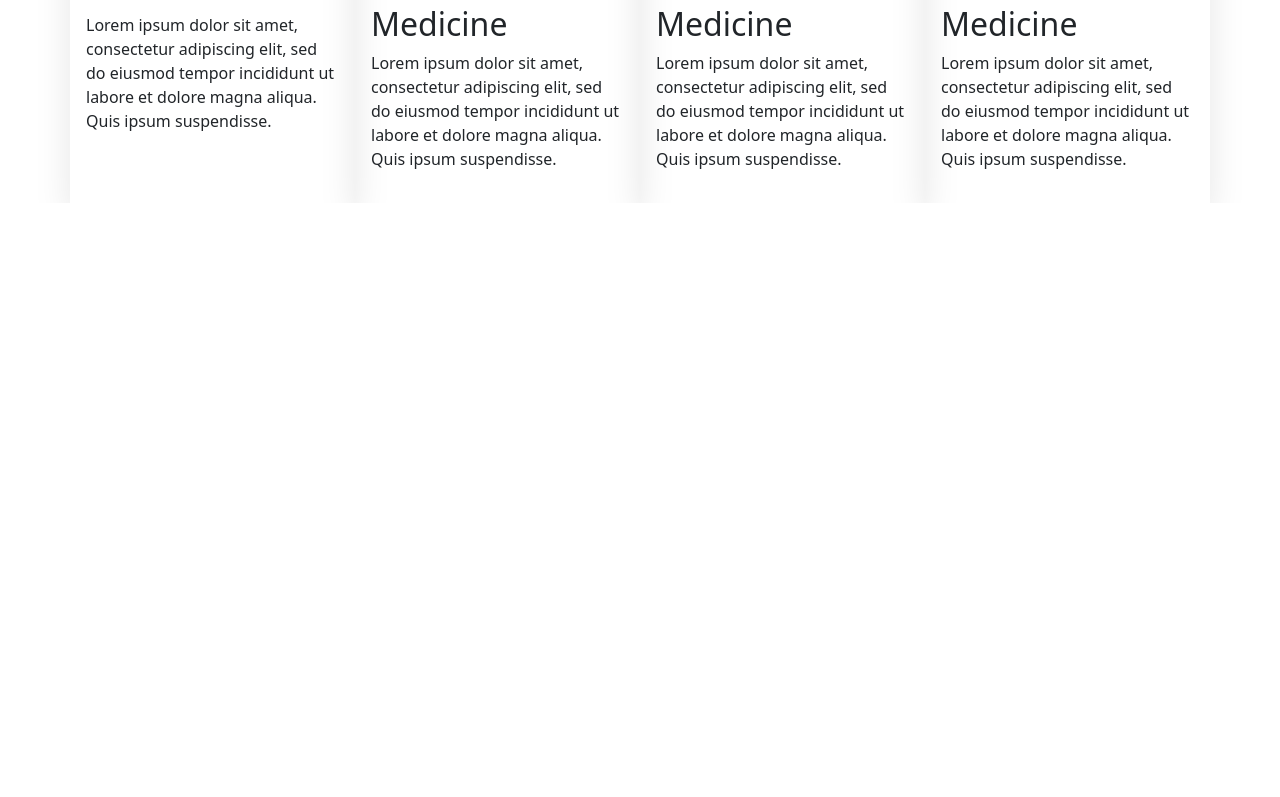
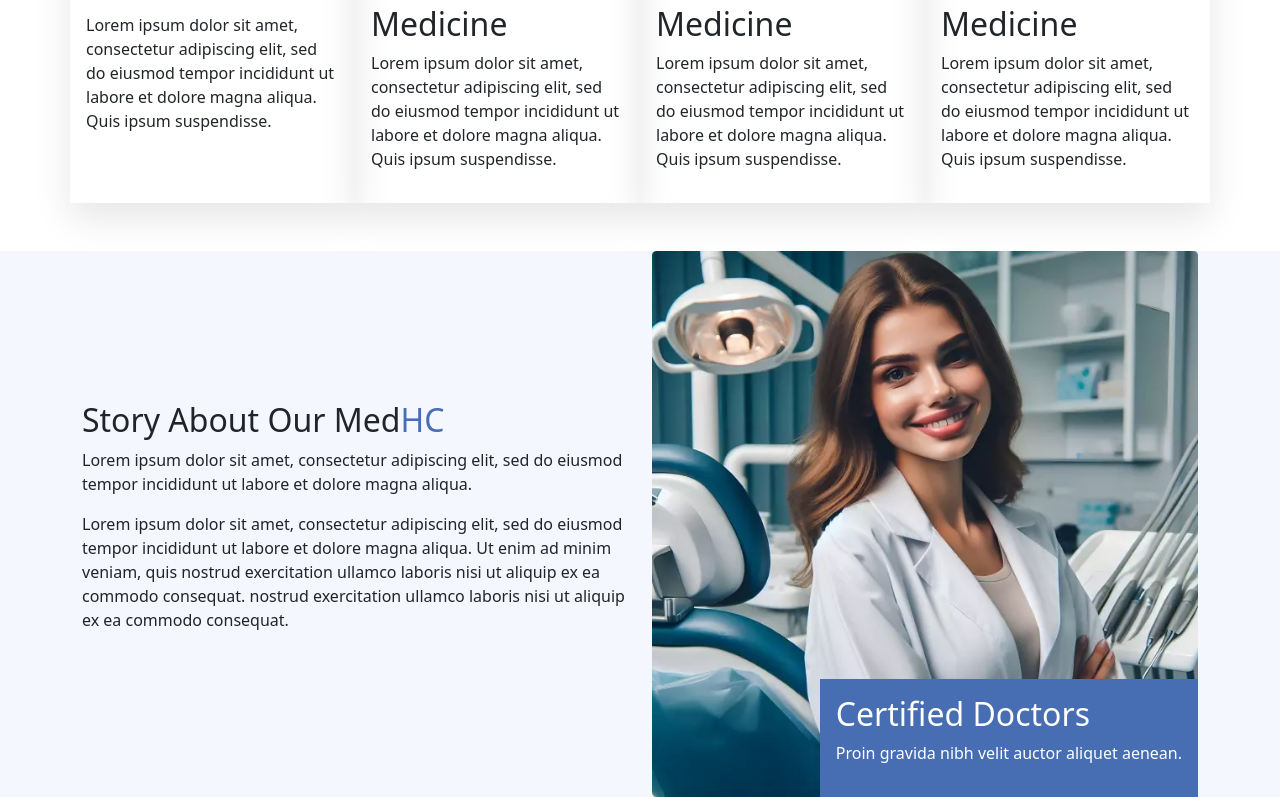
Before and after one commit to arathn8n/medHc, a React (Vite) app: page / in a window 1280 px wide. Shown: the part 1340-2137 px from the top of the page. Before the commit the page ends 1543 px from the top, so only its background shows below. Built offline with nearby package versions, Linux system fonts and the light colour scheme.

Commit message:
terminando about

```diff
--- /dev/null
+++ b/src/components/about/About.jsx
@@ -0,0 +1,34 @@
+import React from 'react'
+import './about.css'
+
+const About = () => {
+    return (
+        <div className='bgColorW'>
+            <div className='container'>
+                <div className='row align-items-center'>
+                    <section className='col-12 col-md-6'>
+                        <header>
+                            <h2>Story About Our Med<span className='spanAbout'>HC</span> </h2>
+                        </header>
+                        <p>Lorem ipsum dolor sit amet, consectetur adipiscing elit, sed do eiusmod tempor incididunt ut labore et dolore magna aliqua.</p>
+                        <p>Lorem ipsum dolor sit amet, consectetur adipiscing elit, sed do eiusmod tempor incididunt ut labore et dolore magna aliqua. Ut enim ad minim veniam, quis nostrud exercitation ullamco laboris nisi ut aliquip ex ea commodo consequat. nostrud exercitation ullamco laboris nisi ut aliquip ex ea commodo consequat.</p>
+                    </section>
+
+                    <div className='col-12 col-md-6'>
+                        <figure className='figureAbout'>
+                            <img className='img-fluid' src="../../../public/about_us.webp" alt="" />
+                            <figcaption className='figcaptionAbout'>
+                                <header>
+                                    <h2>Certified Doctors</h2>
+                                </header>
+                                <p>Proin gravida nibh velit auctor aliquet aenean.</p>
+                            </figcaption>
+                        </figure>
+                    </div>
+                </div>
+            </div>
+        </div>
+    )
+}
+
+export default About
--- /dev/null
+++ b/src/components/about/about.css
@@ -0,0 +1,17 @@
+.spanAbout{
+    color: #476db2;
+}
+.figureAbout{
+    position: relative;
+}
+.figcaptionAbout{
+    position: absolute;
+    bottom: 0;
+    right: 0;
+    background-color: #476db2;
+    color: white;
+    padding: 1rem;
+}
+.bgColorW{
+    background-color: #F4F7FE;
+}
--- a/src/components/features/Features.jsx
+++ b/src/components/features/Features.jsx
@@ -3,7 +3,7 @@ import './features.css'
 
 const Features = () => {
     return (
-        <div className='container pt-5'>
+        <div className='container py-5'>
             <section>
                 <header>
                     <h1 className='features py-3'>Advanced Healthcare Features for Better <br /> Outcomes</h1>
--- a/src/components/home/Home.jsx
+++ b/src/components/home/Home.jsx
@@ -2,6 +2,7 @@ import React from 'react'
 import Navbar from '../navbar/Navbar'
 import Carousel from '../carousel/Carousel'
 import Features from '../features/Features'
+import About from '../about/About'
 
 const Home = () => {
   return (
@@ -10,6 +11,7 @@ const Home = () => {
       <main>
         <Carousel/>
         <Features/>
+        <About/>
       </main>
     </>
   )
```
Also changed, not shown: public/about_us.webp (added).
